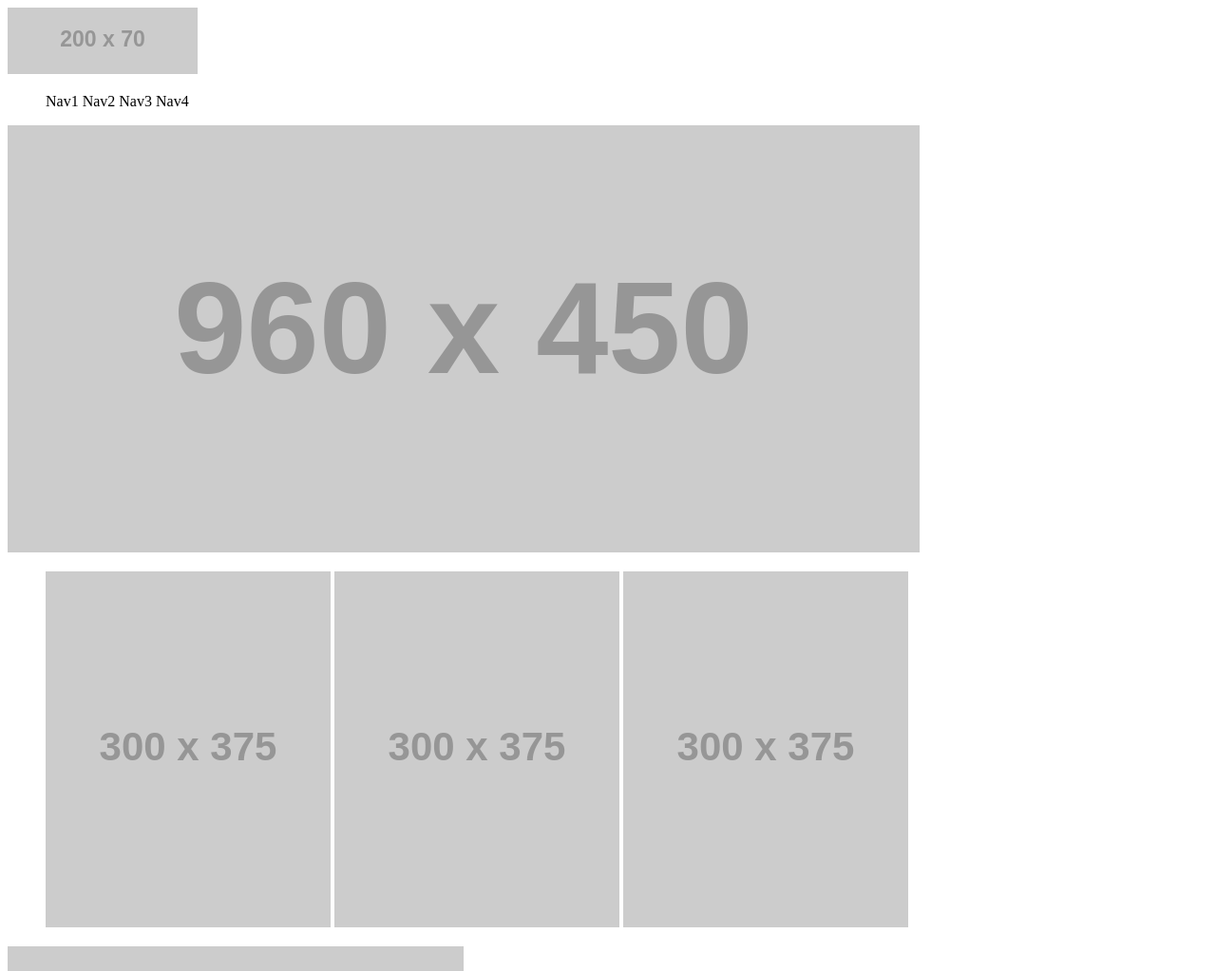
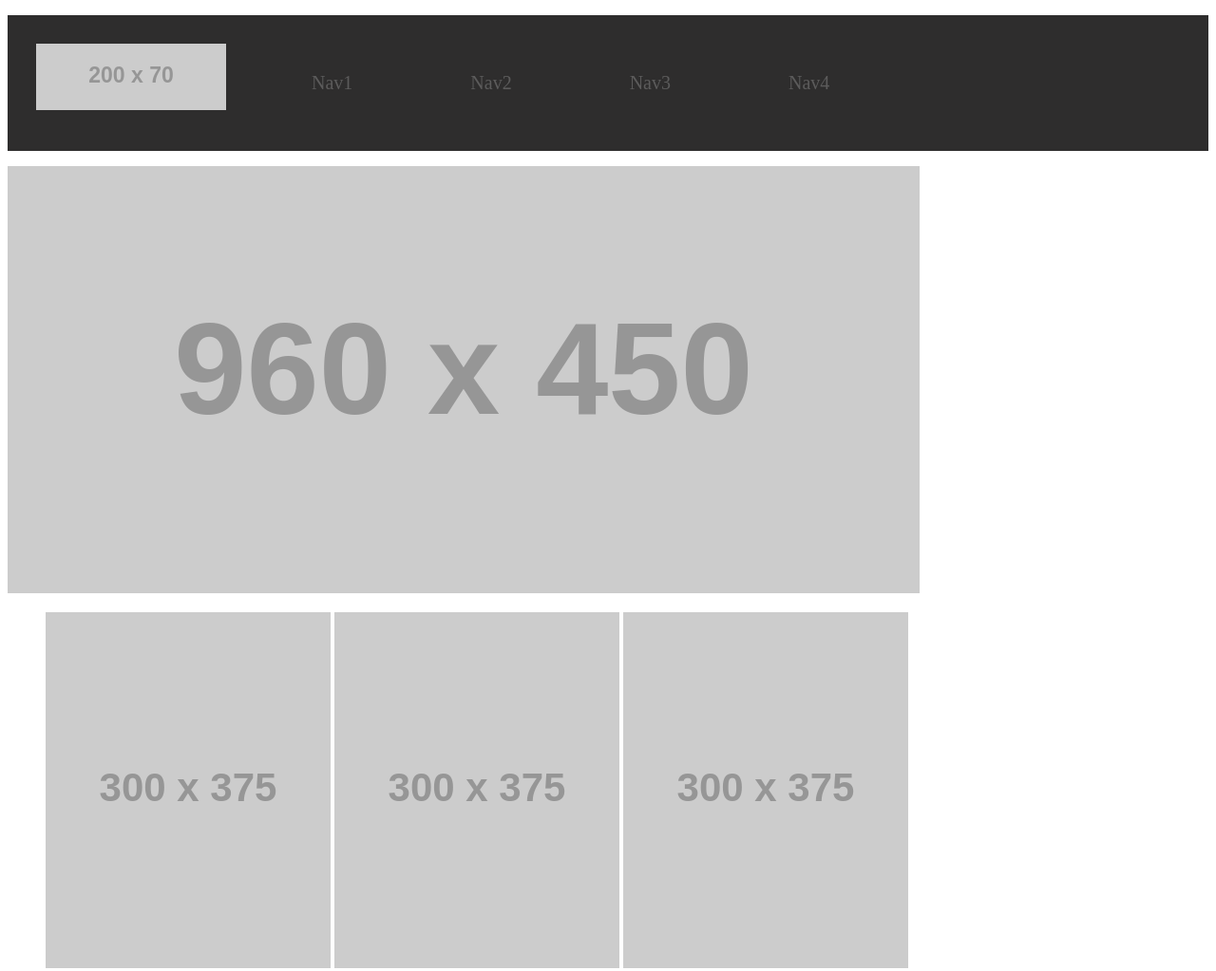
Before and after one commit to zcover/lab_9a, a plain HTML site: page index.html in a window 1280 px wide. Shown: the top 1023 px of the page at 95% size. Drawn offline with Linux system fonts and the light colour scheme; placeholder pictures from the web are drawn by us.

Commit message:
index did not have the css files attatched, fixed that- the nav bar looks good.

```diff
--- a/css/style.css
+++ b/css/style.css
@@ -0,0 +1,33 @@
+/* Goals */
+/* give the logo a margin */
+/* create a box behind the nav options, and make them mouse-over */
+/* margin around the Hero image */
+/* float the banners to the left, so they sit side by side, with even spacing */
+/* features */
+
+nav img {
+    float:left;
+    margin:30px 30px 30px 30px;
+}
+nav ul {
+    background-color: rgb(46, 45, 45);
+    color: rgba(139, 139, 139, 0.493);
+    height: 100%;
+}
+a {
+    display: inline-block;
+    padding: 30px;
+    font-size: 20px;
+    margin: 30px;
+}
+
+nav ul :hover{
+    color: rgb(155, 153, 153);
+    background-color: black;
+}
+header li {
+    line-height: 200px;
+}
+main {
+    clear: both;
+}
--- a/index.html
+++ b/index.html
@@ -5,15 +5,13 @@
     <meta name="viewport" content="width=device-width, initial-scale=1.0">
     <meta http-equiv="X-UA-Compatible" content="ie=edge">
     <title>lab9</title>
-    <link href="css/reset.css" rel="style/css/reset">
-    <link href="css/style.css" rel="style/css">
+    <link href= "css/reset.css" rel="stylesheet" type="text/css" />
+    <link href= "css/style.css" rel="stylesheet" type="text/css" />
 </head>
 <body>
     <header>
-        <logo>
+        <nav>
             <img src = "https://via.placeholder.com/200x70" />
-        </logo>
-        <nav>
             <ul>
                 <a>Nav1</a>
                 <a>Nav2</a>
@@ -32,21 +30,19 @@
                 <img src = "https://via.placeholder.com/300x375" />
                 <img src = "https://via.placeholder.com/300x375" />
             </ul>
-        </section>
+        </banana>
         <section>
             <img src = "https://via.placeholder.com/480x200" />
-            <article>
-                <a>
+                <article>
                     <p>Topic to cover</p>
                     <p>Ipsum potato</p>
-                </a>
-            </article>
+                </article>
             <form>
-                <input type="button" value="Call to Action" onclick="return false;"
+                <input type="button" value="Call to Action" onclick="return false;"/>
             </form>
         </section>
         <section>
-
+            <!-- here will be a footer which takes up the footer as a solid color -->
         </section>
     </main>
 </body>
```
